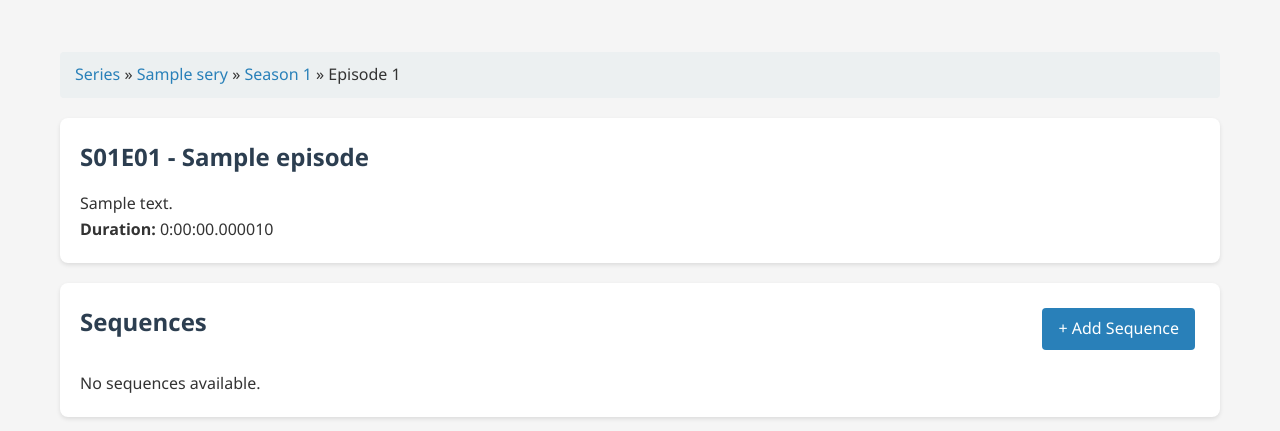
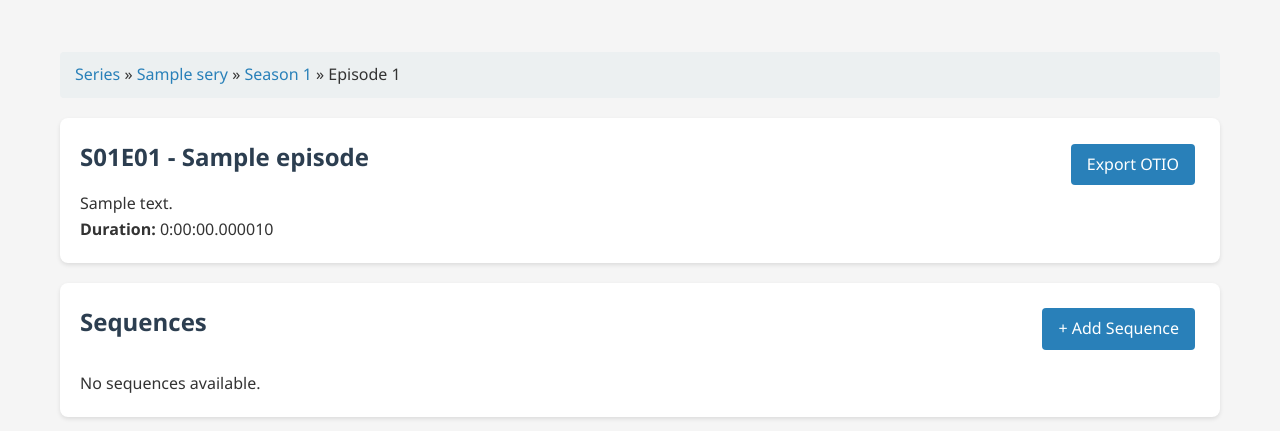
Before and after one commit to lejeunecedric/Memoon, a Django app: page /episode/1/ in a window 1280 px wide. Shown: the part 267-698 px from the top of the page. Run offline with Django 5.2, Linux system fonts and the light colour scheme; tables that the repository leaves empty hold one stand-in row (values such as "Sample post"); data that the repository does not hold is empty.

Commit message:
feat: Add OTIO export button to Episode page

```diff
--- a/templates/series/episode_detail.html
+++ b/templates/series/episode_detail.html
@@ -11,7 +11,12 @@
 </div>
 
 <div class="card">
-    <h2>{{ episode }}</h2>
+    <div style="display: flex; justify-content: space-between; align-items: center;">
+        <h2>{{ episode }}</h2>
+        <div>
+            <a href="{% url 'series:episode_otio_export' episode.pk %}" class="btn" target="_blank">Export OTIO</a>
+        </div>
+    </div>
     <p>{{ episode.description|default:"No description available" }}</p>
     {% if episode.duration %}
     <p><strong>Duration:</strong> {{ episode.duration }}</p>
```
